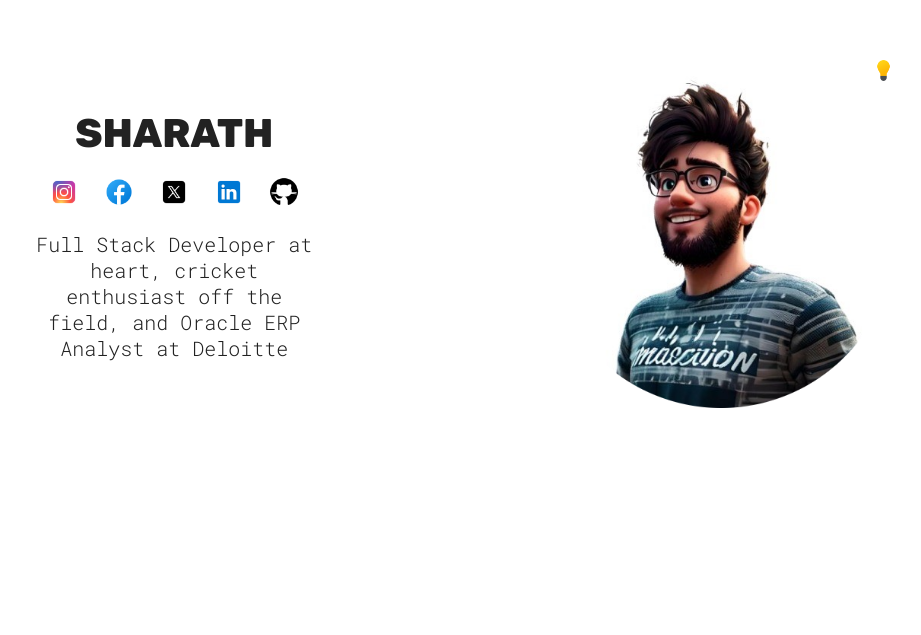
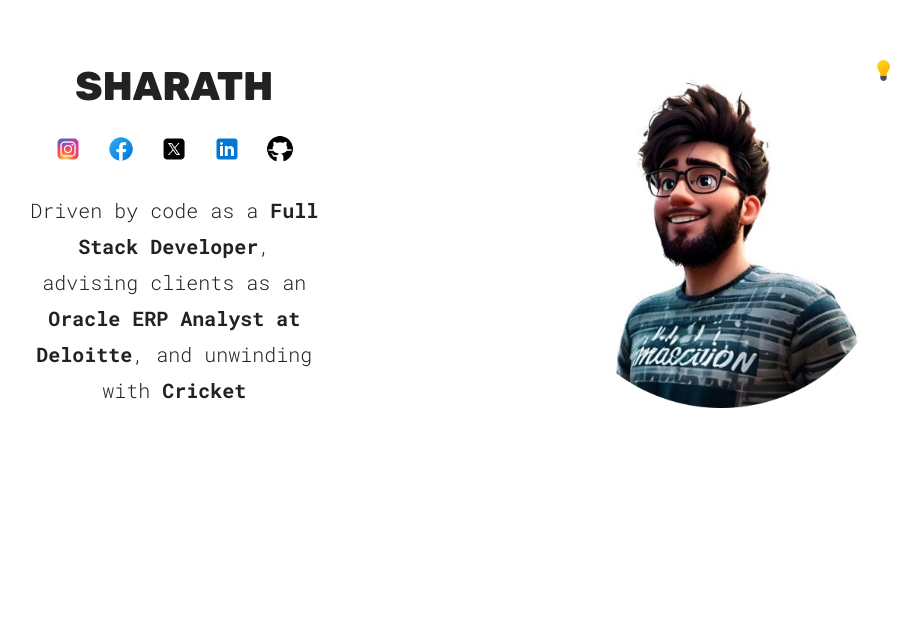
Before and after one commit to Sharath282000/Portfolio-website, a React (Vite) app: page / in a window 1280 px wide. Shown: the part 165-800 px from the top of the page, without its empty margins (177-1098 px from the left). Built offline with nearby package versions, Linux system fonts and the light colour scheme.

Commit message:
UI Changes

```diff
--- a/src/components/Contact/ContactStyles.module.css
+++ b/src/components/Contact/ContactStyles.module.css
@@ -2,6 +2,7 @@
   display: flex;
   flex-direction: column;
   text-align: center;
+  margin-top: 15%;
 }
 
 form {
--- a/src/components/Hero/Hero.jsx
+++ b/src/components/Hero/Hero.jsx
@@ -54,7 +54,7 @@
           </a>
         </span>
         <p className={styles.description}>
-          Full Stack Developer at heart, cricket enthusiast off the field, and Oracle ERP Analyst at Deloitte
+          Driven by code as a <b>Full Stack Developer</b>, advising clients as an <b> Oracle ERP Analyst at Deloitte</b>, and unwinding with <b>Cricket</b>
         </p>
       </div>
     </section>
--- a/src/components/Hero/HeroStyles.module.css
+++ b/src/components/Hero/HeroStyles.module.css
@@ -20,7 +20,7 @@
             margin: 0;
             transition: transform 200ms ease-in-out, transform 200ms ease-in-out;
             img{
-                width: 30px;
+                width: 28px;
             }
         }
         a:hover{
@@ -75,13 +75,14 @@
 .description{
     max-width: 24ch;
     align-self: center;
+    line-height: 1.8;
 }
 
 .info{
     display: flex;
     flex-direction: column;
     justify-content: center;
-    gap: 20px;
+    gap: 25px;
 }
 
 @media(width >=800px){
--- a/src/components/Skills/SkillsStyles.module.css
+++ b/src/components/Skills/SkillsStyles.module.css
@@ -2,6 +2,7 @@
     display: flex;
     flex-direction: column;
     text-align: center;
+    margin-top: 15%;
 
     span{
         display: flex;
```
